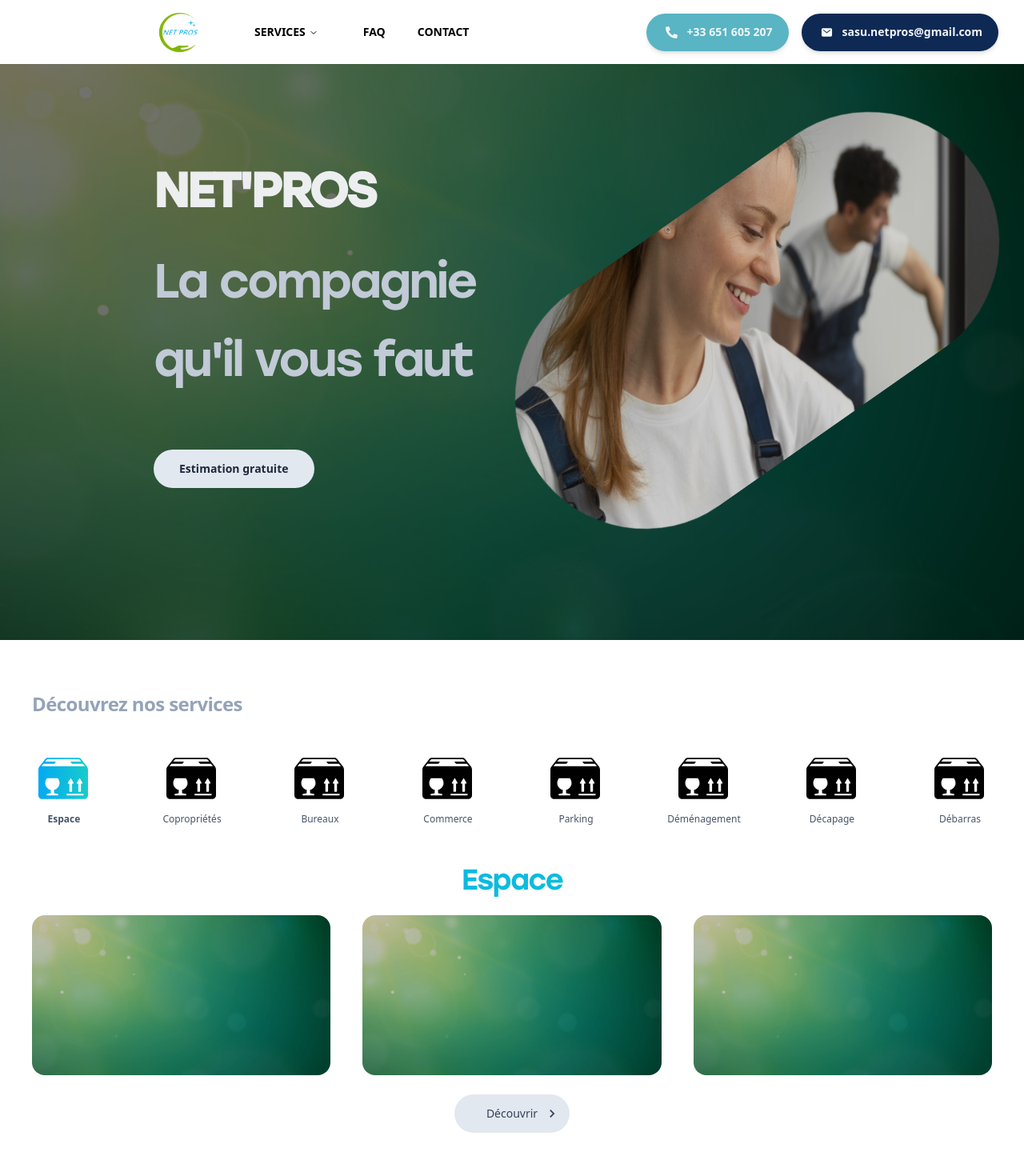
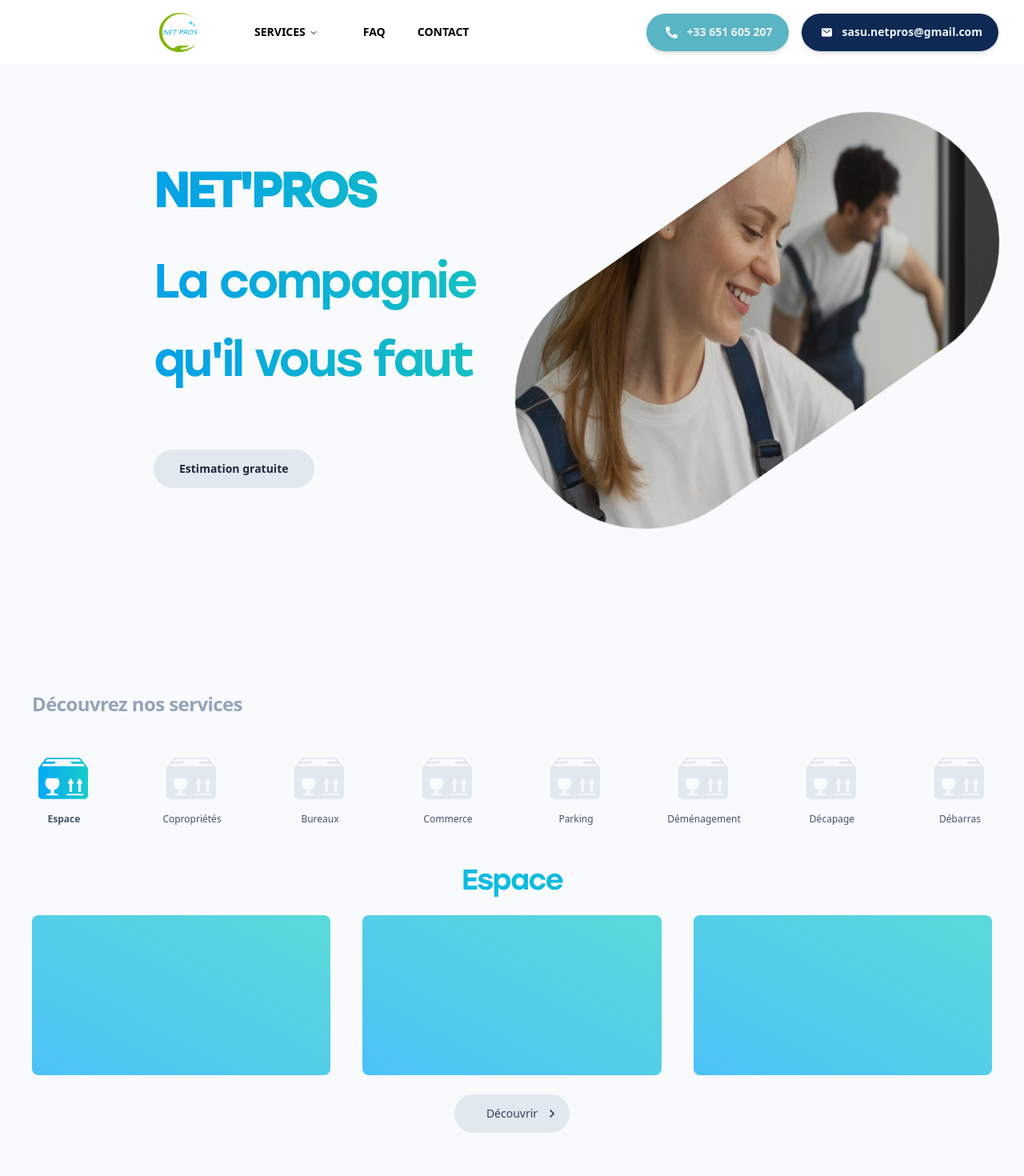
Before and after one commit to netproam/netpro, a Next.js app: page / in a window 1280 px wide. Shown: the top 1470 px of the page at 80% size. Built offline with nearby package versions, Linux system fonts and the light colour scheme.

Commit message:
inspiration de nikita netoyage pour la page temoignage

```diff
--- a/src/app/page.tsx
+++ b/src/app/page.tsx
@@ -10,7 +10,7 @@ import NewServicesSection from "@/components/section/NewServiceSection";
 
 export default function Home() {
   return (
-    <main className="flex min-h-screen lg:bg-white  flex-col items-center justify-between  overflow-hidden w-screen  ">
+    <main className="flex min-h-screen bg-slate-50  flex-col items-center justify-between  overflow-hidden w-screen  ">
 
     <WelcomeSection/>
 
--- a/src/components/SVG/MovingSvgComponent.tsx
+++ b/src/components/SVG/MovingSvgComponent.tsx
@@ -16,9 +16,9 @@ const MovingSvgComponent = ({isSelected}:MovingSvgProps) => {
       </defs>
       <g>
         <g>
-          <path
+          <path  className=""
                     style={
-{fill: isSelected? "url(#gradient)" : "black"
+{fill: isSelected? "url(#gradient)" : "#e2e8f0"
 }
                     }
 
--- a/src/components/section/NewServiceSection.tsx
+++ b/src/components/section/NewServiceSection.tsx
@@ -98,7 +98,7 @@ const selectionnedText=allServices[isTextSelected]
   return (
    <section className="  flex flex-col justify-center items-center
    w-full  h-full  relative
-    py-4 lg:py-10 bg-slate-white
+    py-4 lg:py-10
     px-0   ">
 
 
@@ -138,20 +138,15 @@ bg-clip-text text-transparent bg-gradient-to-r from-[#04A9F4] to-[#17CCCA]
 
 lg:text-4xl  text-center pt-8 pb-4 tracking-tighter font-stolzl">{selectionnedText.titre}</h2>
 <div className=" grid grid-cols-2 items-center justify-between  px-4  lg:px-10  w-full gap-10 lg:grid-cols-3 ">
-    <div className=" h-[125px]  lg:h-[200px] relative flex">
-        <img
-        className="rounded-lg lg:rounded-2xl brightness-75  object-cover w-full h-full"
-        src="/test-bas.jpg"/>
+<div className=" h-[125px] lg:h-[200px] rounded-lg relative flex bg-gradient-to-tr from-[#04A9F4] opacity-70 to-[#17CCCA]">
+
     </div>
-    <div className=" h-[125px] lg:h-[200px] relative flex">
-        <img
-        className="rounded-lg lg:rounded-2xl brightness-75  object-cover w-full h-full"
-        src="/test-bas.jpg"/>
+    <div className=" h-[125px] lg:h-[200px] rounded-lg relative flex bg-gradient-to-tr from-[#04A9F4] opacity-70 to-[#17CCCA]">
+
     </div>
-    <div className=" h-[125px] w-full col-span-2 lg:col-span-1 lg:h-[200px] relative flex">
-        <img
-        className="rounded-lg lg:rounded-2xl brightness-75  object-cover w-full h-full"
-        src="/test-bas.jpg"/>
+    <div className=" h-[125px] lg:h-[200px] rounded-lg relative flex bg-gradient-to-tr from-[#04A9F4] opacity-70 to-[#17CCCA]">
+
+
     </div>
 
 </div>
--- a/src/components/section/WelcomeSection.tsx
+++ b/src/components/section/WelcomeSection.tsx
@@ -50,15 +50,15 @@ que vous n'ayez à payer que pour ceux que vous auriez besoin`}
   return (
   <section
   ref={refWelcome}
-  className="w-full h-[700px] lg:h-screen   overflow-hidden bg-transparent
+  className="
+ bg-slate-50
+
+
+  w-full h-[700px] lg:h-screen   overflow-hidden
     relative  flex flex-col lg:flex-row z-20  items-center justify-center">
 
 {/**mobile */   }
-<div className="w-full h-full z-20 absolute bottom-0">
-    <img
-    className="w-full h-full brightness-[45%] "
-    src="/test-bas.jpg "/>
-</div>
+
 
 <motion.div
 
@@ -97,7 +97,10 @@ className="   h-[600px]  inset-0 z-50 object-right w-full
       w-full pl-0  h-full  relative    items-center justify-center">
     <div
     key={allText[0].id}
-    className="flex text-left flex-col      relative     brightness-95
+    className="flex text-left flex-col
+
+
+    relative     brightness-95
      lg:text-right lg:justify-center  lg:gap-0 px-10 lg:px-0">
 
     <motion.h3
@@ -107,16 +110,20 @@ className="   h-[600px]  inset-0 z-50 object-right w-full
 
     key={allText[0].id+"title"}
     animate={{opacity:[0,1],transition:{delay:0.25,duration:isTabletOrMobile? 2.5 :1.75}}}
-    className="     text-left
+    className="   bg-clip-text text-transparent bg-gradient-to-r from-[#04A9F4] to-[#17CCCA]
+    text-left
 t  flex flex-col lg:gap-4
     "><span
 
-    className="text-slate-50 font-stolzl text-4xl  order-2 lg:order-1  lg:text-6xl
+    className="
+
+
+    font-stolzl text-4xl  order-2 lg:order-1  lg:text-6xl
     leading-none    lg:leading-relaxed
      font-semibold tracking-tighter"
 
     >{allText[0].title.split(" ")[0]} </span>
-    <span className="text-xs lg:text-6xl font-stolzl text-slate-300   lg:leading-relaxed tracking-tighter
+    <span className="text-xs lg:text-6xl font-stolzl  lg:leading-relaxed tracking-tighter
      h-full
      lg:order-2">{
     allText[0].sousTitle}</span></motion.h3>
@@ -134,7 +141,7 @@ t  flex flex-col lg:gap-4
 
         key={allText[0].id+"description"}
     animate={{opacity:[0,1],transition:{delay:isTabletOrMobile? 0.85 :1,duration: isTabletOrMobile? 3: 2}}}
-    className="text-slate-200  leading-loose   pt-2  lg:hidden    text-left  lg:text-lg
+    className="text-slate-800  leading-loose   pt-2  lg:hidden    text-left  lg:text-lg
       lg:leading-normal  font-normal">{allText[0].sousDescription}</motion.p>
 
 
```
